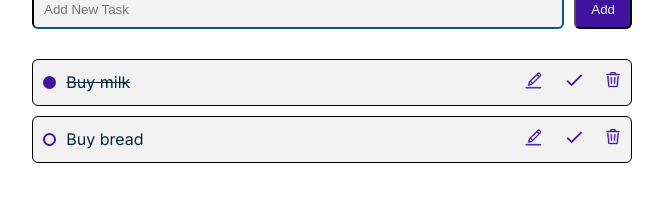
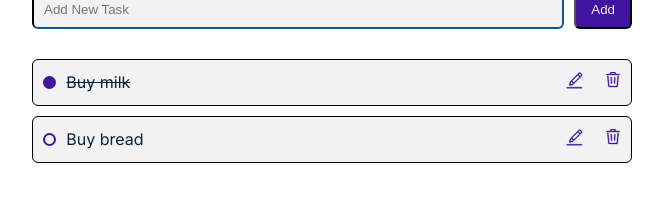
Before and after one commit to ForstaGlobal/frontend-candidate-challenge, a React (Create React App) app: page / in a window 1280 px wide. Shown: the part 209-410 px from the top of the page, without its empty margins (308-971 px from the left). Built offline with nearby package versions, Linux system fonts and the light colour scheme.

Commit message:
Added edit functionality and its test cases

```diff
--- a/src/components/TodoItem/TodoItem.tsx
+++ b/src/components/TodoItem/TodoItem.tsx
@@ -3,19 +3,37 @@ import { GoTrash } from "react-icons/go";
 import { CiEdit } from "react-icons/ci";
 import { IoMdCheckmark } from "react-icons/io";
 import "./style.scss";
+import { useState } from "react";
 
 type TodoItemProps = {
   todo: Todo;
   handleSelect: (id: number) => void;
   handleDelete: (id: number) => void;
+  handleEdit: (id: number, value: string) => void;
 };
 
 export const TodoItem = ({
   todo,
   handleSelect,
   handleDelete,
+  handleEdit,
 }: TodoItemProps) => {
   const { id, text, isDone } = todo;
+  const [isEdit, setIsEdit] = useState(false);
+  const [value, setValue] = useState(text);
+
+  const handleClickEdit = (
+    e: React.MouseEvent<HTMLSpanElement, MouseEvent>
+  ) => {
+    e.preventDefault();
+    setIsEdit(true);
+  };
+
+  const handleSubmit = (e: React.MouseEvent<HTMLSpanElement, MouseEvent>) => {
+    e.preventDefault();
+    handleEdit(id, value);
+    setIsEdit(false);
+  };
 
   return (
     <li>
@@ -34,16 +52,37 @@ export const TodoItem = ({
             data-testid={`todo-text-${id}`}
             className={isDone ? "checked" : ""}
           >
-            {text}
+            {isEdit ? (
+              <input
+                data-testid={`todo-edit-${id}`}
+                value={value}
+                onChange={(e) => {
+                  setValue(e.target.value);
+                }}
+              />
+            ) : (
+              text
+            )}
           </span>
         </div>
         <div className="item-container__btn">
-          <span className="item-container__btn__edit">
-            <CiEdit size={"1.3em"} />
-          </span>
-          <span className="item-container__btn__submit">
-            <IoMdCheckmark size={"1.3em"} />
-          </span>
+          {isEdit ? (
+            <span
+              data-testid={`todo-submitbtn-${id}`}
+              className="item-container__btn__submit"
+              onClick={handleSubmit}
+            >
+              <IoMdCheckmark size={"1.3em"} />
+            </span>
+          ) : (
+            <span
+              data-testid={`todo-editbtn-${id}`}
+              className="item-container__btn__edit"
+              onClick={handleClickEdit}
+            >
+              <CiEdit size={"1.3em"} />
+            </span>
+          )}
           <span
             data-testid={`todo-delete-${id}`}
             className="item-container__btn__delete"
--- a/src/components/TodoList/TodoList.tsx
+++ b/src/components/TodoList/TodoList.tsx
@@ -22,6 +22,17 @@ export const TodoList = ({ todos, setTodos }: TodoListProps) => {
     setTodos(todosCopy);
   };
 
+  const handleEdit = (id: number, value: string) => {
+    const todosCopy = todos.map((item) => {
+      if (item.id === id) {
+        return { ...item, text: value };
+      } else {
+        return item;
+      }
+    });
+    setTodos(todosCopy);
+  };
+
   return (
     <ul className="list-container">
       {todos.map((todo) => (
@@ -30,6 +41,7 @@ export const TodoList = ({ todos, setTodos }: TodoListProps) => {
           key={todo.id}
           handleSelect={handleSelect}
           handleDelete={handleDelete}
+          handleEdit={handleEdit}
         />
       ))}
     </ul>
```
Also changed, not shown: 1 other file (tests, documents, lock files or other folders).
